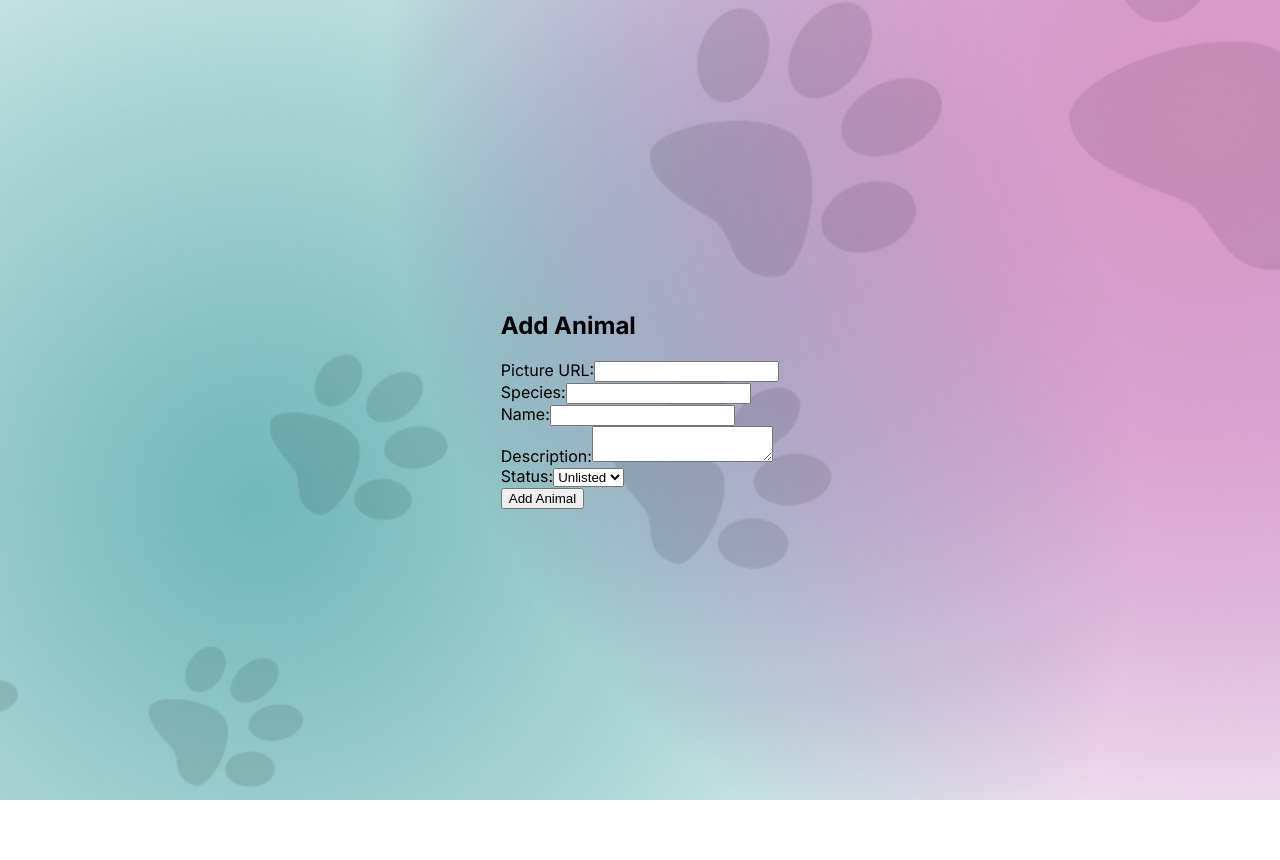
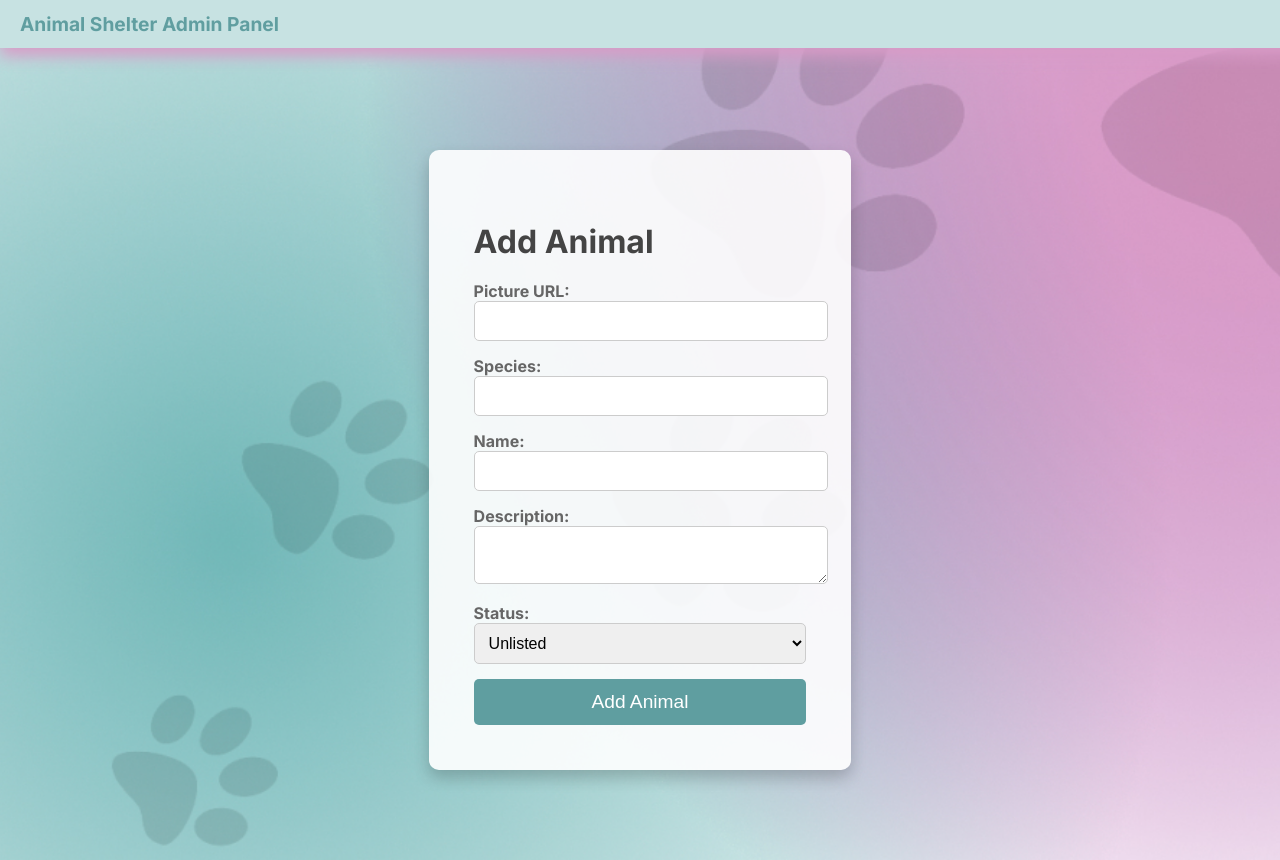
Before and after one commit to CerenErsoz/Animal-Shelter-Admin-Panel, a Next.js app: page /animal/add in a window 1280 px wide. Before the commit the page ends 800 px from the top, so only its background shows below. Built offline with nearby package versions, Linux system fonts and the light colour scheme.

Commit message:
Header and add animal page

```diff
--- a/src/app/animal/add/page.jsx
+++ b/src/app/animal/add/page.jsx
@@ -1,7 +1,10 @@
 'use client'
+
 import React, { useState } from 'react';
 import { ref, set } from 'firebase/database';
 import { db } from '../../../../firebase';
+import '../../../styles/global.css';
+import Header from '../../../components/header/header'
 
 const AddAnimal = () => {
   const [animalData, setAnimalData] = useState({
@@ -18,14 +21,11 @@ const AddAnimal = () => {
 
   const handleSubmit = (e) => {
     e.preventDefault();
-    const animalRef = ref(db, 'animal/' + animalData.name); // Hayvan adı, benzersiz anahtar olarak kullanılıyor
-
-    console.log("Gönderilen veri:", animalData); // Gönderilen veriyi loglayın
+    const animalRef = ref(db, 'animal/' + animalData.name);
 
     set(animalRef, animalData)
       .then(() => {
         alert('Hayvan başarıyla eklendi!');
-        console.log("Veri Firebase'e başarıyla eklendi");
         setAnimalData({
           picture: '',
           species: '',
@@ -39,9 +39,10 @@ const AddAnimal = () => {
       });
   };
 
-
   return (
     <div>
+      <Header />
+      <div className="add-animal-container">
       <h2>Add Animal</h2>
       <form onSubmit={handleSubmit}>
         <div>
@@ -71,6 +72,11 @@ const AddAnimal = () => {
         <button type="submit">Add Animal</button>
       </form>
     </div>
+
+    </div>
+
+
+
   );
 };
 
--- a/src/app/layout.jsx
+++ b/src/app/layout.jsx
@@ -5,7 +5,7 @@ import "../styles/global.css";
 const inter = Inter({ subsets: ["latin"] });
 
 export const metadata = {
-  title: "Animal Shelter Admin Panel",
+  title: "Animal Shelter",
   description: "Animal Shelter Admin Panel",
 };
 
--- a/src/app/page.jsx
+++ b/src/app/page.jsx
@@ -1,9 +1,12 @@
 import Link from 'next/link';
+import Header from '../components/header/header';
 
 export default function Home() {
   return (
+    <div>
+      <Header /> {/* Include the Header */}
       <div className="container">
-      <h1>Animal Shelter Admin Panel</h1>
+        <h1>Admin Panel</h1>
 
         <div className="button-group">
           <Link href="/animal/add">
@@ -19,5 +22,6 @@ export default function Home() {
           </Link>
         </div>
       </div>
+    </div>
   );
 }
--- /dev/null
+++ b/src/components/header/header.css
@@ -0,0 +1,18 @@
+.header {
+    width: 100%;
+    padding: 12px 0;
+    background-color: rgba(199,226,226,255);
+    box-shadow: 0 8px 16px rgba(216,155,199,255);
+    position: fixed;
+    top: 0;
+    left: 0;
+    z-index: 1000;
+    text-align: left;
+    padding-left: 20px;
+  }
+
+  .header h1 {
+    margin: 0;
+    font-size: 1.2rem;
+    color: #609ea0;
+  }
--- /dev/null
+++ b/src/components/header/header.js
@@ -0,0 +1,12 @@
+import React from 'react';
+import './Header.css';
+
+const Header = () => {
+  return (
+    <header className="header">
+      <h1>Animal Shelter Admin Panel</h1>
+    </header>
+  );
+};
+
+export default Header;
--- a/src/styles/global.css
+++ b/src/styles/global.css
@@ -1,6 +1,6 @@
 body {
-    background-image: url('../assest/bg.jpg');
-    background-size: cover;
+  background-image: url('../assest/bg.jpg');
+  background-size: cover;
   background-position: center;
   font-size: 16px;
   margin: 0;
@@ -10,15 +10,16 @@ body {
   justify-content: center;
   align-items: center;
   height: 100vh;
+  padding-top: 60px;
 }
 
 .container {
-  background-color: rgba(255, 255, 255, 0.85); /* Saydam beyaz arka plan */
-  box-shadow: 0 8px 16px rgba(0, 0, 0, 0.2); /* Daha belirgin bir gölge */
-  border-radius: 15px; /* Daha yuvarlak köşeler */
+  background-color: rgba(255, 255, 255, 0.85);
+  box-shadow: 0 8px 16px rgba(0, 0, 0, 0.2);
+  border-radius: 15px;
   padding: 50px;
   text-align: center;
-  max-width: 400px; /* Beyaz kutuyu daraltıyoruz */
+  max-width: 400px;
   width: 100%;
 }
 
@@ -39,7 +40,7 @@ h1 {
   padding: 15px 25px;
   font-size: 18px;
   cursor: pointer;
-  background-color:cadetblue;
+  background-color: cadetblue;
   color: white;
   border: none;
   border-radius: 5px;
@@ -48,10 +49,72 @@ h1 {
 
 .btn-primary:hover {
   background-color: #00b395;
-  transform: scale(1.05); /* Hover ile butonun biraz büyümesi */
+  transform: scale(1.05);
 }
 
 .btn-primary:focus {
   outline: none;
   box-shadow: 0 0 0 3px rgba(241, 149, 246, 0.5);
 }
+
+/* Add Animal Page Specific Styles */
+.add-animal-container {
+  background-color: rgba(255, 255, 255, 0.9);
+  padding: 45px; /* Reduced from 30px */
+  border-radius: 10px;
+  box-shadow: 0 8px 16px rgba(0, 0, 0, 0.2);
+  max-width: 400px; /* Reduced from 500px */
+  margin: 20px auto;
+}
+
+.add-animal-container h2 {
+  color: #444;
+  margin-bottom: 20px;
+  font-size: 2rem;
+}
+
+.add-animal-container form {
+  display: flex;
+  flex-direction: column;
+  gap: 15px;
+}
+
+.add-animal-container label {
+  font-weight: bold;
+  margin-bottom: 5px;
+  color: #666;
+}
+
+.add-animal-container input[type="text"],
+.add-animal-container textarea,
+.add-animal-container select {
+  width: 100%;
+  padding: 10px;
+  border: 1px solid #ccc;
+  border-radius: 5px;
+  font-size: 1rem;
+}
+
+.add-animal-container input[type="text"]:focus,
+.add-animal-container textarea:focus,
+.add-animal-container select:focus {
+  border-color: cadetblue;
+  outline: none;
+  box-shadow: 0 0 5px rgba(0, 123, 255, 0.5);
+}
+
+.add-animal-container button[type="submit"] {
+  padding: 12px;
+  background-color: cadetblue;
+  color: white;
+  border: none;
+  border-radius: 5px;
+  font-size: 1.2rem;
+  cursor: pointer;
+  transition: background-color 0.3s ease, transform 0.2s ease;
+}
+
+.add-animal-container button[type="submit"]:hover {
+  background-color: #00b395;
+  transform: scale(1.05);
+}
```
Lines whose indentation alone changed are shown as unchanged.
